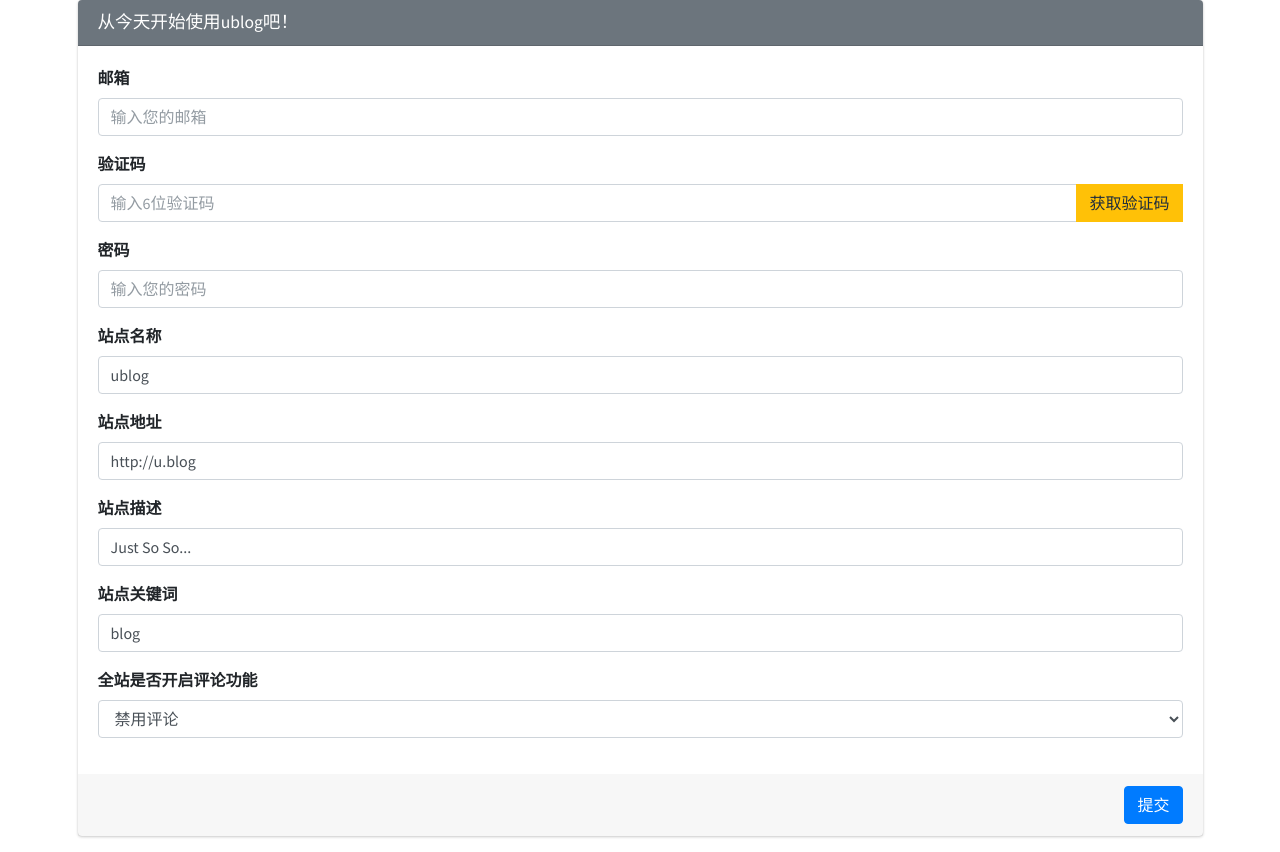
After one commit to lostsakura/ublog, a Django app: page /start/ in a window 1280 px wide. The commit adds this page. Run offline with Django 3.2, Linux system fonts and the light colour scheme; parts of the project's set-up code (start-up, migrations or seed data) failed here and were passed over; some libraries are stand-ins or nearby versions.

Commit message:
添加了初始网站的拦截器 在网站初始化前拦截所有请求到/start/页面 当正确输入信息并验证成功后，跳转至后台管理页面 实现了初始化页面及其jquery和form的双验证 实现了友好交互 实现了邮件验证码模块化
待完善：
初始页面

```diff
--- a/apps/blog/models.py
+++ b/apps/blog/models.py
@@ -10,8 +10,8 @@ class BlogSettings(models.Model):
     site_address = models.CharField(verbose_name='站点地址', default='http://u.blog', max_length=500)
     site_desc = models.CharField(verbose_name='站点描述', default='Just So So...', max_length=500)
     site_keyword = models.CharField(verbose_name='关键词', default='ublog', max_length=500)
-    allow_comment = models.CharField(verbose_name="隐私状态", choices=(("public", "公开"), ("private", "私有")),
-                                     max_length=20)
+    allow_comment = models.BooleanField(verbose_name="是否可以评论", choices=((False, "禁用评论"), (True, "启用评论")),
+                                        default=False)
 
     class Meta:
         verbose_name = "系统设置"
--- a/apps/blog/views.py
+++ b/apps/blog/views.py
@@ -1,6 +1,40 @@
-from django.shortcuts import render
+from django.http import JsonResponse
+from django.shortcuts import render, redirect
 
-# Create your views here.
+
+from blog.forms import BlogStartForm, EmailForm
+from blog.tools import send_verify_email, verify_email
+
+# 初始化网站
+from blog.models import BlogSettings, BlogUser
+
+
+def blog_start(request):
+    if request.method == 'GET':
+        return render(request, 'blog_start.html')
+    elif request.method == 'POST':
+        # ajax返回的信息
+        resp = {'status': None, 'info': None}
+        blog_start_form = BlogStartForm(request.POST)
+        if blog_start_form.is_valid():
+
+            # new_bu = BlogUser()
+            #
+            # new_bs = BlogSettings()
+            # new_bs.site_name = request.POST['siteName']
+            # new_bs.site_address = request.POST['siteAddress']
+            # new_bs.site_desc = request.POST['siteDesc']
+            # new_bs.site_keyword = request.POST['siteKeyword']
+            # new_bs.allow_comment = True if request.POST['siteAllowComment'] == 1 else False
+
+            resp['status'] = 'success'
+            resp['info'] = None
+            return JsonResponse(resp)
+        else:
+            reason = blog_start_form.errors.get_json_data()
+            resp['status'] = 'error'
+            resp['info'] = '验证没有通过'
+            return JsonResponse(resp)
 
 
 # 首页
@@ -11,6 +45,11 @@ def blog_index(request):
 # 后台
 def blog_admin(request):
     return render(request, 'admin_main.html')
+
+
+# 登陆
+def blog_login(request):
+    return render(request, 'blog_login.html')
 
 
 # 概要
@@ -56,3 +95,19 @@ def user_setup(request):
 # 系统设置
 def system_setup(request):
     return render(request, 'admin_system_setup.html')
+
+
+# 获取邮箱验证码
+def tool_get_verify_code(request):
+    resp = {'status': None, 'info': None}
+    if request.method == 'POST':
+        email_form = EmailForm(request.POST)
+        if email_form.is_valid():
+            email = request.POST['userEmail']
+            if send_verify_email(email):
+                resp['status'] = 'success'
+                resp['info'] = '验证码发送成功'
+                return JsonResponse(resp)
+    resp['status'] = 'error'
+    resp['info'] = '验证码发送失败'
+    return JsonResponse(resp)
--- /dev/null
+++ b/static/js/pages/blog_start.js
@@ -0,0 +1,75 @@
+"use strict";
+
+// 获取邮箱验证码
+$('#blog-start-get-verify-code').click(function () {
+
+    const Toast = Swal.mixin({
+                  toast: true,
+                  position: 'top-end',
+                  showConfirmButton: false,
+                  timer: 3000
+                });
+
+    // 局部验证 - 验证邮箱
+    let is_valid = $('#blog-start-form').validate().element($('#user-email'));
+    if (is_valid) {
+        console.log(123);
+        $.post('/get-verify-code/', {
+            userEmail: $('#user-email').val()
+        }, function (data) {
+            if (data['status'] === 'success') {
+                Toast.fire({
+                    type: 'success',
+                    title: '邮件验证码发送成功'
+                  })
+            } else if (data['status'] === 'error') {
+                Toast.fire({
+                    type: 'error',
+                    title: '邮件验证码发送失败'
+                  })
+            }
+        });
+    }
+});
+
+
+// 表单提交
+$("#blog-start-submit").click(function () {
+    // 验证表单
+    let is_valid = $('#blog-start-form').valid();
+    if (is_valid) {
+        $.post('/start/', {
+            userEmail: $('#user-email').val(),
+            verifyCode: $('#verify-code').val(),
+            userPassword: $('#user-password').val(),
+            siteName: $('#site-name').val(),
+            siteAddress: $('#site-address').val(),
+            siteDesc: $('#site-desc').val(),
+            siteKeyword: $('#site-keyword').val(),
+            siteAllowComment: $('#site-allow-comment').val()
+        }, function (data) {
+            // 回调函数
+            if (data['status'] === 'success') {
+                Swal.fire({
+                    position: 'center',
+                    icon: 'success',
+                    title: '初始化成功，正在跳转至后台管理',
+                    timer: 2000,
+                    showConfirmButton: false,
+                    onClose: () => {
+                        $(window).attr('location','/admin/');
+                    }
+                });
+            } else if (data['status'] === 'error') {
+                Swal.fire({
+                    toast: true,
+                    position: 'top-end',
+                    showConfirmButton: false,
+                    timer: 3000,
+                    type: 'error',
+                    title: '初始化失败，请检查相应的配置'
+                })
+            }
+        });
+    }
+});
--- /dev/null
+++ b/static/js/validation.js
@@ -0,0 +1,91 @@
+/**
+ * 用于验证ublog的所有form表单
+ */
+
+"use strict";
+
+// 添加自定义jquery-validator验证规则
+$.validator.addMethod(
+    'emailVerifyCode',
+    function (value, element, params) {
+        if (params) {
+            let flag = true;
+            // 正则校验 右键验证码是否为6位数字
+            let patrn = /^[0-9]{6}$/;
+            flag = patrn.test(value);
+            return flag;
+        }
+    }
+);
+
+// blog_start
+$(document).ready(function () {
+    $('#blog-start-form').validate({
+        rules: {
+            userEmail: {
+                required: true,
+                email: true
+            },
+            userPassword: {
+                required: true,
+                minlength: 8,
+                maxlength: 16
+            },
+            verifyCode: {
+                required: true,
+                emailVerifyCode: true
+            },
+            siteName: {
+                required: true
+            },
+            siteAddress: {
+                url: true
+            },
+            siteKeyword: {
+                required: true
+            },
+            siteAllowComment: {
+                required: true
+            },
+
+        },
+        messages: {
+            userEmail: {
+                required: "邮箱不能为空",
+                email: "请输入格式正确的邮箱"
+            },
+            userPassword: {
+                required: "密码不能为空",
+                minlength: "密码最小长度不能少于8位",
+                maxlength: "密码最大长度不能超过16位"
+            },
+            verifyCode: {
+                required: "验证码不能为空",
+                emailVerifyCode: "请输入格式正确的验证码"
+            },
+            siteName: {
+                required: "站点名称不能为空"
+            },
+            siteAddress: {
+                url: "请输入合法的网址"
+            },
+            siteKeyword: {
+                required: "站点关键词不能为空，例如：ublog,blog,我的博客 等"
+            },
+            siteAllowComment: {
+                required: "必须选择"
+            }
+        },
+        errorElement: 'span',
+        errorPlacement: function (error, element) {
+          error.addClass('invalid-feedback');
+          element.closest('.form-group').append(error);
+        },
+        highlight: function (element, errorClass, validClass) {
+          $(element).addClass('is-invalid');
+        },
+        unhighlight: function (element, errorClass, validClass) {
+          $(element).removeClass('is-invalid');
+        }
+    });
+});
--- a/templates/admin_frame.html
+++ b/templates/admin_frame.html
@@ -10,6 +10,8 @@
   <link rel="stylesheet" href="/static/plugins/fontawesome-free/css/all.min.css">
   <!-- overlayScrollbars -->
   <link rel="stylesheet" href="/static/plugins/overlayScrollbars/css/OverlayScrollbars.min.css">
+  <!-- SweetAlert2 -->
+  <link rel="stylesheet" href="https://cdn.staticfile.org/limonte-sweetalert2/8.11.8/sweetalert2.min.css">
   <!-- Theme style -->
   <link rel="stylesheet" href="/static/dist/css/adminlte.min.css">
   <!-- Google Font: Source Sans Pro -->
@@ -24,11 +26,16 @@
 
 <!-- REQUIRED SCRIPTS -->
 <!-- jQuery -->
-<script src="/static/plugins/jquery/jquery.min.js" async></script>
+<script src="/static/plugins/jquery/jquery.min.js"></script>
 <!-- Bootstrap -->
-<script src="/static/plugins/bootstrap/js/bootstrap.bundle.min.js" async></script>
+<script src="/static/plugins/bootstrap/js/bootstrap.bundle.min.js"></script>
+<!-- SweetAlert2 -->
+<script src="https://cdn.staticfile.org/limonte-sweetalert2/8.11.8/sweetalert2.all.min.js"></script>
 <!-- overlayScrollbars -->
-<script src="/static/plugins/overlayScrollbars/js/jquery.overlayScrollbars.min.js" async></script>
+<script src="/static/plugins/overlayScrollbars/js/jquery.overlayScrollbars.min.js"></script>
+<!-- jquery-validation -->
+<script src="/static/plugins/jquery-validation/jquery.validate.min.js"></script>
+<script src="/static/plugins/jquery-validation/additional-methods.min.js"></script>
 <!-- AdminLTE App -->
 <script src="/static/dist/js/adminlte.js" async></script>
 
--- /dev/null
+++ b/templates/blog_start.html
@@ -0,0 +1,101 @@
+<!-- 导入基础文件 -->
+{% extends "admin_frame.html" %}
+
+<!-- body -->
+{% block body %}
+<body>
+
+<div class="container">
+  <div class="row">
+    <div class="col-12">
+      <div class="card card-secondary">
+        <div class="card-header">
+          <h3 class="card-title">从今天开始使用ublog吧！</h3>
+        </div>
+        <!-- /.card-header -->
+        <!-- form start -->
+        <form role="form" id="blog-start-form">
+          <div class="card-body">
+
+            <div class="form-group">
+              <label for="user-email">邮箱</label>
+              <input type="email" class="form-control" id="user-email" name="userEmail" placeholder="输入您的邮箱">
+            </div>
+
+            <div class="form-group">
+              <label for="verify-code">验证码</label>
+              <div class="input-group">
+                <input type="text" class="form-control" id="verify-code" name="verifyCode" placeholder="输入6位验证码">
+                <span class="input-group-append">
+                  <button type="button" class="btn btn-warning btn-flat" id="blog-start-get-verify-code">获取验证码</button>
+                </span>
+              </div>
+            </div>
+
+            <div class="form-group">
+              <label for="user-password">密码</label>
+              <input type="password" class="form-control" name="userPassword" id="user-password" placeholder="输入您的密码">
+            </div>
+
+<!--            <div class="form-group">-->
+<!--              <label for="user-avatar">头像</label>-->
+<!--              <div class="input-group">-->
+<!--                <div class="custom-file">-->
+<!--                  <input type="file" class="custom-file-input" id="user-avatar">-->
+<!--                  <label class="custom-file-label" for="user-avatar">选择文件</label>-->
+<!--                </div>-->
+<!--              </div>-->
+<!--            </div>-->
+
+            <div class="form-group">
+              <label for="site-name">站点名称</label>
+              <input type="text" class="form-control" id="site-name" name="siteName" placeholder="输入站点的名称"
+                     value="ublog">
+            </div>
+
+            <div class="form-group">
+              <label for="site-address">站点地址</label>
+              <input type="text" class="form-control" id="site-address" name="siteAddress" placeholder="输入站点的地址"
+                     value="http://u.blog">
+            </div>
+
+            <div class="form-group">
+              <label for="site-desc">站点描述</label>
+              <input type="text" class="form-control" id="site-desc" name="siteDesc" placeholder="输入站点的描述"
+                     value="Just So So...">
+            </div>
+
+            <div class="form-group">
+              <label for="site-keyword">站点关键词</label>
+              <input type="text" class="form-control" id="site-keyword" name="siteKeyword"
+                     placeholder="输入站点的关键词，关键词使用英文逗号分隔" value="blog">
+            </div>
+
+            <div class="form-group">
+              <label for="site-allow-comment">全站是否开启评论功能</label>
+              <select class="form-control" id="site-allow-comment" name="siteAllowComment">
+                <option value="0">禁用评论</option>
+                <option value="1">开启评论</option>
+              </select>
+            </div>
+
+          </div>
+          <!-- /.card-body -->
+
+          <div class="card-footer">
+            <button type="button" class="btn btn-primary float-right" id="blog-start-submit">提交</button>
+          </div>
+        </form>
+      </div>
+    </div>
+  </div>
+</div>
+
+</body>
+{% endblock %}
+
+<!-- 自定义Js -->
+{% block customizedJs %}
+<script src="/static/js/validation.js"></script>
+<script src="/static/js/pages/blog_start.js"></script>
+{% endblock %}
--- a/ublog/urls.py
+++ b/ublog/urls.py
@@ -19,10 +19,16 @@ from blog import views as v
 urlpatterns = [
     path('adminx/', admin.site.urls),
 
+    # 初始化网站
+    path('start/', v.blog_start),
+
     # index页面
     path('', v.blog_index),
+
     # 后台管理
     path('admin/', v.blog_admin),
+    # 后台登陆
+    path('login/', v.blog_login),
 
     # 概要
     path('admin/admin-index/', v.admin_index),
@@ -46,6 +52,8 @@ urlpatterns = [
     # 系统设置
     path('admin/system-setup', v.system_setup),
 
+    path('get-verify-code/', v.tool_get_verify_code),
+
 
 
 ]
```
Also changed, not shown: apps/blog/forms.py (added, +29 -0 lines), apps/blog/interceptor.py (added, +31 -0 lines), apps/blog/tools.py (added, +48 -0 lines), templates/blog_login.html (added, +67 -0 lines), ublog/settings.py (+9 -1 lines), apps/blog/migrations/0002_auto_20200210_1431.py (added), apps/blog/migrations/0003_auto_20200210_1451.py (added).
